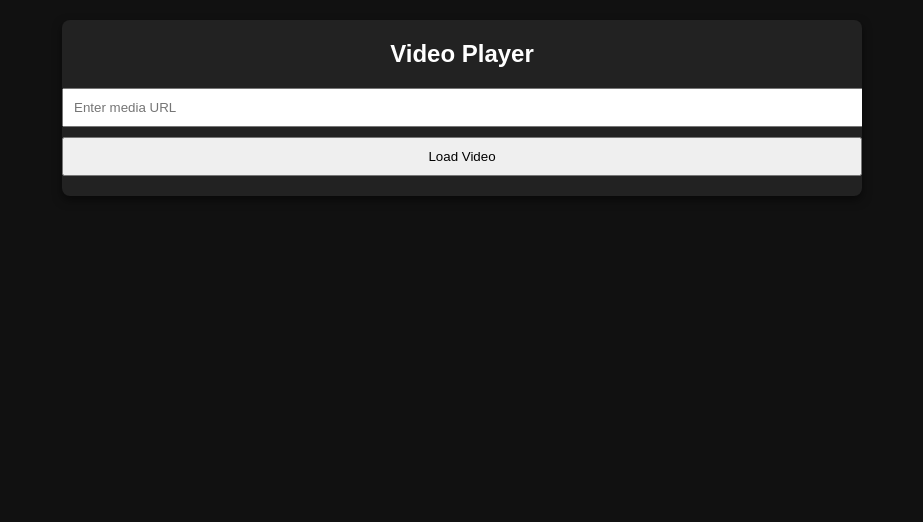
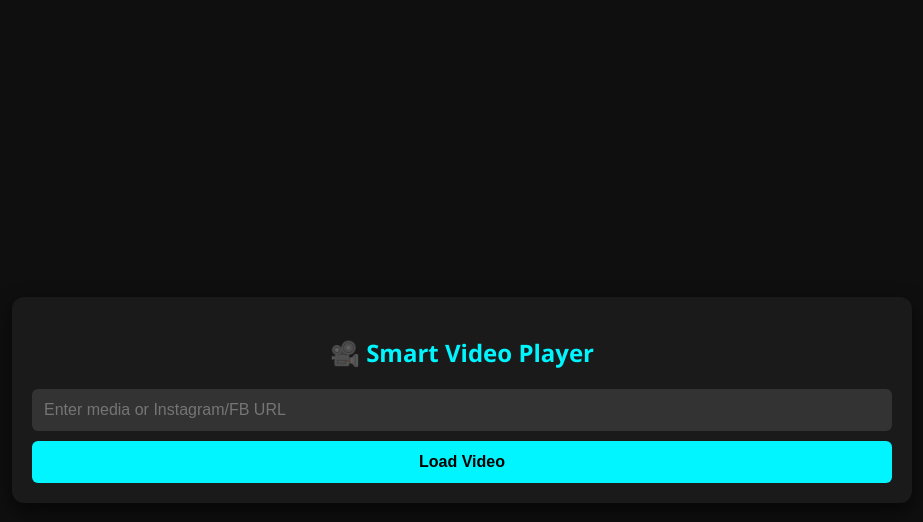
Before and after one commit to theofficialvkr/VKr-Video-Player, a plain HTML site: page index.html in a window 1280 px wide. Shown: the whole page, without its empty margins (178-1101 px from the left). Drawn offline with nearby package versions, Linux system fonts and the light colour scheme.

Commit message:
Update index.html

```diff
--- a/index.html
+++ b/index.html
@@ -1,26 +1,64 @@
-<!DOCTYPE html>
-<html lang="en">
+<!DOCTYPE html><html lang="en">
 <head>
   <meta charset="UTF-8" />
   <meta name="viewport" content="width=device-width, initial-scale=1.0"/>
-  <title>Video Player</title>
+  <meta name="theme-color" content="#111111" />
+  <link rel="manifest" href="manifest.webmanifest" />
+  <link rel="icon" href="icon.png" type="image/png">
+  <title>Smart Video Player</title>
   <script src="https://cdn.jsdelivr.net/npm/hls.js@latest"></script>
   <script src="https://cdn.dashjs.org/latest/dash.all.min.js"></script>
   <style>
+    * { box-sizing: border-box; }
     body {
-      background-color: #111;
+      margin: 0;
+      background-color: #0f0f0f;
       color: #fff;
-      font-family: Arial, sans-serif;
+      font-family: 'Segoe UI', Tahoma, Geneva, Verdana, sans-serif;
+      display: flex;
+      align-items: center;
+      justify-content: center;
+      min-height: 100vh;
+    }.media-containerVK {
+  width: 95%;
+  max-width: 900px;
+  background: #1a1a1a;
+  padding: 20px;
+  border-radius: 12px;
+  box-shadow: 0 8px 20px rgba(0, 0, 0, 0.6);
 }
 
-    .media-containerVK {
+h2 {
+  text-align: center;
+  font-size: 24px;
+  margin-bottom: 10px;
+  color: #00f5ff;
+}
+
+input, button {
   width: 100%;
-      max-width: 800px;
-      margin: 20px auto;
-      background: #222;
-      border-radius: 8px;
-      box-shadow: 0 4px 10px rgba(0, 0, 0, 0.5);
-      overflow: hidden;
+  padding: 12px;
+  border: none;
+  border-radius: 6px;
+  margin-top: 10px;
+  font-size: 16px;
+}
+
+input {
+  background-color: #333;
+  color: white;
+}
+
+button {
+  background-color: #00f5ff;
+  color: #000;
+  font-weight: bold;
+  cursor: pointer;
+  transition: background 0.3s;
+}
+
+button:hover {
+  background-color: #0ff;
 }
 
 .videoVK, .iframeVK {
@@ -30,30 +68,73 @@
   max-height: 500px;
   width: 100%;
   height: 500px;
+  margin-top: 20px;
 }
 
-    select {
-      margin-top: 10px;
-      background: black;
-      color: white;
-      padding: 5px;
-    }
+.hidden { display: none !important; }
 
-    .hidden {
-      display: none !important;
-    }
   </style>
 </head>
 <body>
-  <div class="flex justify-center items-center min-h-screen">
-    <div style="width: 90%;" class="media-containerVK" id="media-container">
-      <h2 style="text-align:center;">Video Player</h2>
-      <input type="text" id="media-url" placeholder="Enter media URL" style="width: 100%; padding: 10px;"/>
-      <button onclick="loadMedia()" style="width: 100%; padding: 10px; margin-top: 10px;">Load Video</button>
-      <div id="player-output" style="margin-top: 20px;"></div>
-    </div>
-  </div>
+  <div class="media-containerVK">
+    <h2>🎥 Smart Video Player</h2>
+    <input type="text" id="media-url" placeholder="Enter media or Instagram/FB URL" />
+    <button onclick="loadMedia()">Load Video</button>
+    <div id="player-output"></div>
+  </div>  <script>
+    async function loadMedia() {
+      const url = document.getElementById('media-url').value.trim();
+      const output = document.getElementById('player-output');
+      output.innerHTML = '<p>Loading... Please wait.</p>';
 
-  <script src="script.js" defer> </script>
-</body>
+      try {
+        // Direct playable file
+        if (url.match(/\.(mp4|webm|m3u8|mp3|mpd|mov|m4a)(\?.*)?$/)) {
+          output.innerHTML = `<video class="videoVK" controls autoplay id="video-player"></video>`;
+          const video = document.getElementById('video-player');
+
+          if (url.endsWith(".m3u8") && Hls.isSupported()) {
+            const hls = new Hls();
+            hls.loadSource(url);
+            hls.attachMedia(video);
+          } else if (url.endsWith(".mpd")) {
+            const player = dashjs.MediaPlayer().create();
+            player.initialize(video, url, true);
+          } else {
+            video.src = url;
+          }
+          return;
+        }
+
+        // Check VKRDownloader API fallback
+        const vkrRes = await fetch(`https://vkrdownloader.onrender.com/api?url=${encodeURIComponent(url)}`);
+        const vkrData = await vkrRes.json();
+
+        if (vkrData?.video_url) {
+          output.innerHTML = `<video class="videoVK" src="${vkrData.video_url}" controls autoplay></video>`;
+          return;
+        }
+
+        // If not resolved, fallback to iframe (Instagram, Facebook etc.)
+        output.innerHTML = `<iframe class="iframeVK" src="${url}" allowfullscreen></iframe>`;
+
+        // Check iframe load status
+        setTimeout(() => {
+          const iframe = document.querySelector(".iframeVK");
+          if (!iframe?.contentWindow || iframe.contentDocument?.readyState !== "complete") {
+            output.innerHTML = '<p style="color: red;">Failed to load video or unsupported source.</p>';
+          }
+        }, 5000);
+
+      } catch (err) {
+        output.innerHTML = `<p style="color:red">Error loading video: ${err.message}</p>`;
+      }
+    }
+  </script>  <script>
+    if ('serviceWorker' in navigator) {
+      navigator.serviceWorker.register('sw.js').then(() => {
+        console.log('Service Worker Registered');
+      });
+    }
+  </script></body>
 </html>
```
Lines whose indentation alone changed are shown as unchanged.
